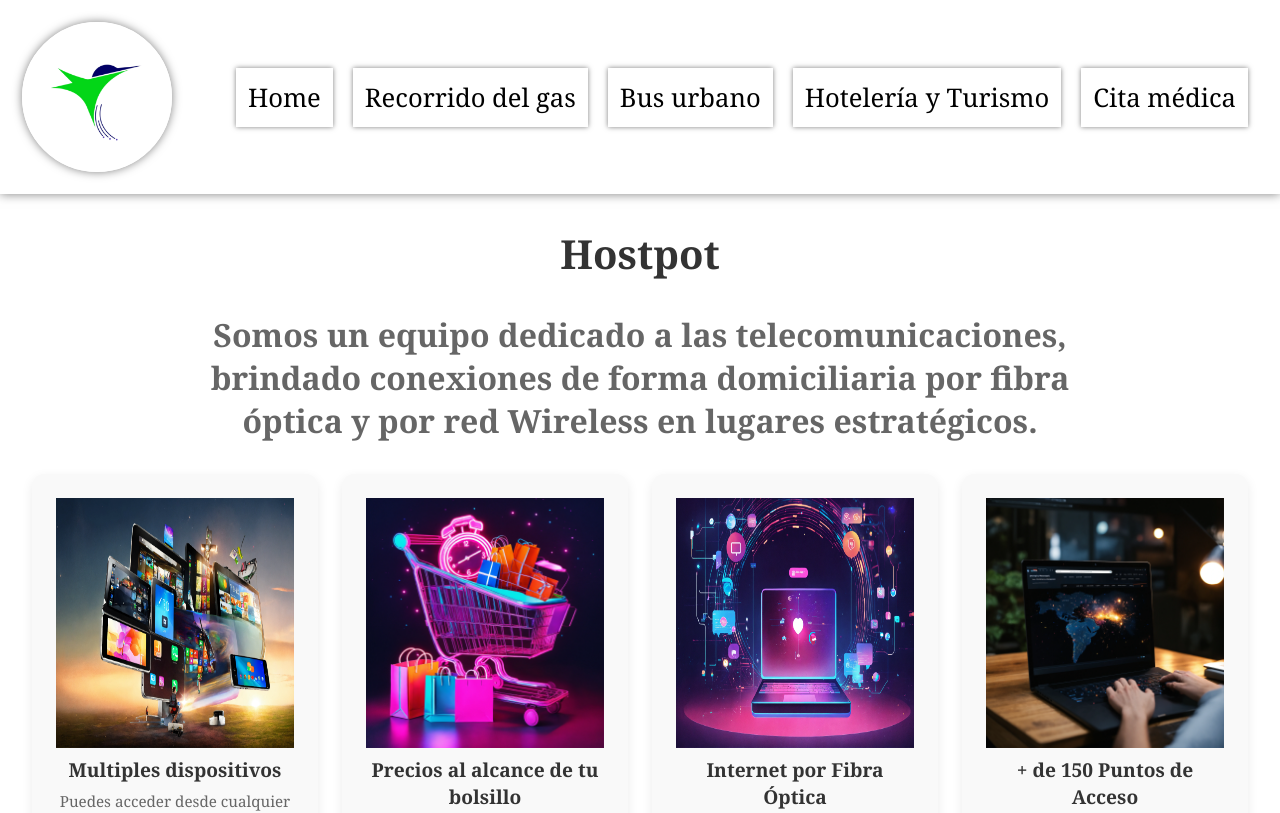
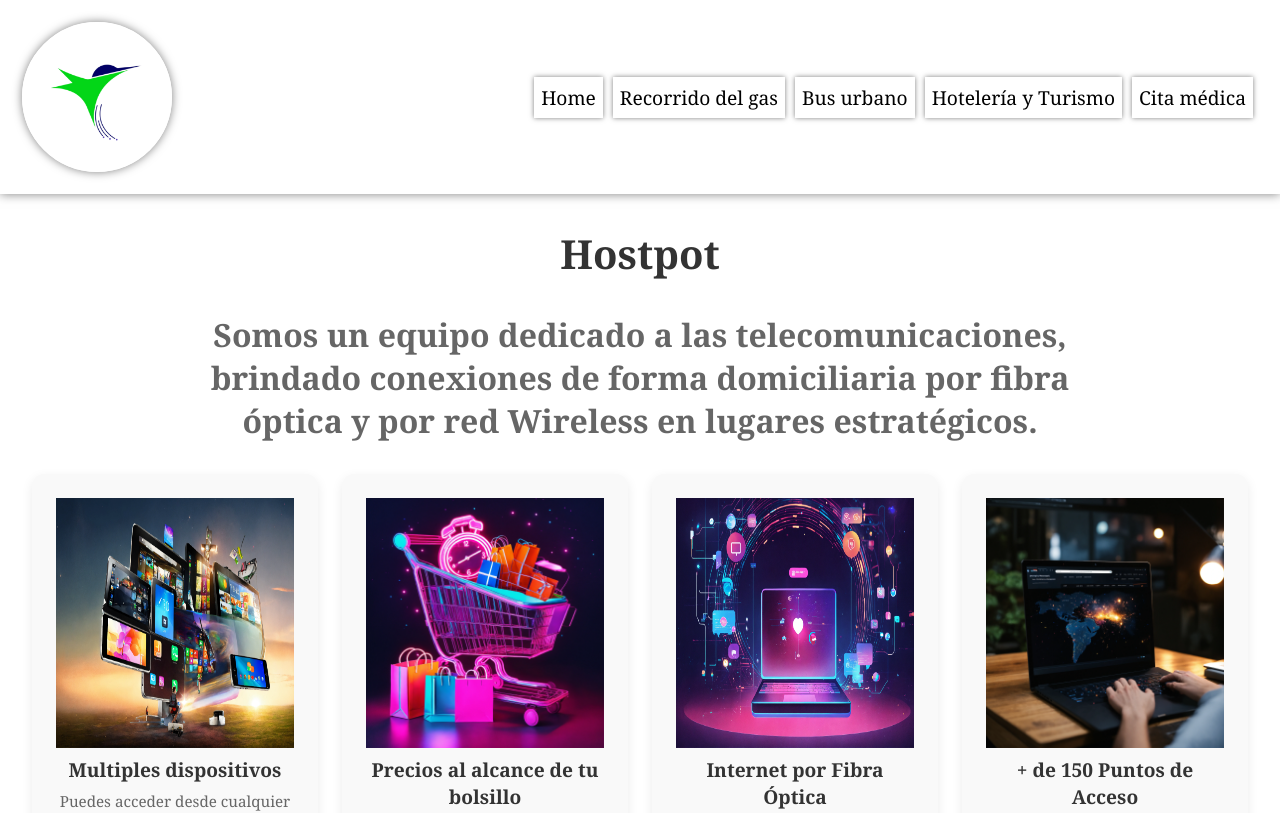
Before and after one commit to JuanISolis/Hostpot, a React (Vite) app: page / in a window 1280 px wide. Shown: the top 813 px of the page. Built offline with nearby package versions, Linux system fonts and the light colour scheme.

Commit message:
mejora de nav

```diff
--- a/src/global/layouts/header/navbar/navbar.module.css
+++ b/src/global/layouts/header/navbar/navbar.module.css
@@ -4,10 +4,11 @@
     display: none;
 }
 li{
-    padding: 10px;
-    margin: 10px;
+    padding: 5px;
+    margin: 5px;
     border: 2px solid #fff;
     box-shadow: 0 0 5px rgba(0, 0, 0, 0.5);
+    font-size: 1.2rem;
 }
 
 @media screen and (min-width: 800px) {
```
